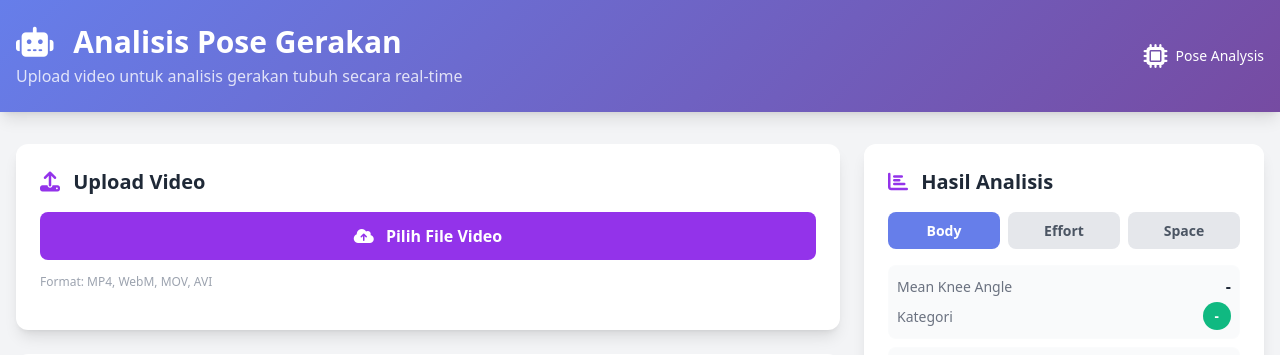
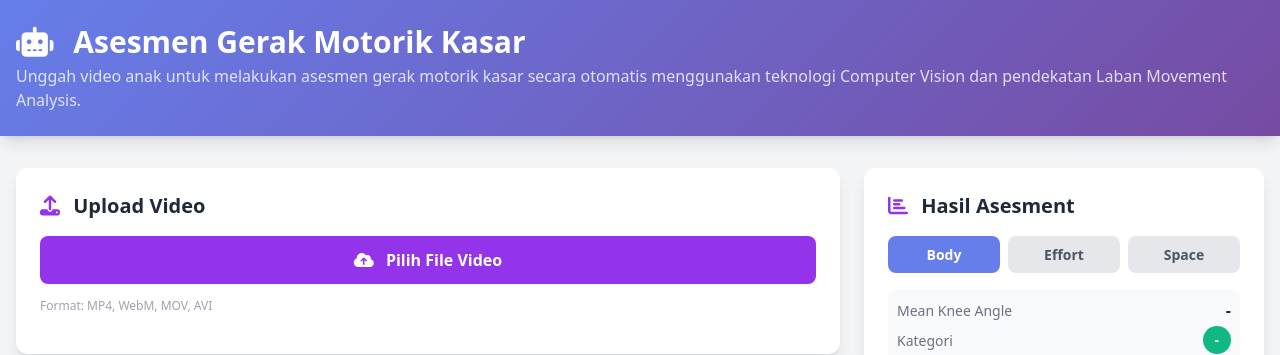
Before and after one commit to VernandaWahyu/pose_analysis, a Flask app: page / in a window 1280 px wide. Shown: the top 355 px of the page. Run offline with Flask 3, Linux system fonts and the light colour scheme; some libraries are stand-ins or nearby versions.

Commit message:
Change title and headings for motor skills assessment
Updated the title and headings to reflect a focus on motor skills assessment.

```diff
--- a/templates/index.html
+++ b/templates/index.html
@@ -3,7 +3,7 @@
 <head>
     <meta charset="UTF-8" />
     <meta name="viewport" content="width=device-width, initial-scale=1.0" />
-    <title>Analisis Pose Gerakan</title>
+    <title>Asesmen Gerak Motorik Kasar</title>
 
     <script src="https://cdn.tailwindcss.com"></script>
     <link rel="stylesheet" href="https://cdnjs.cloudflare.com/ajax/libs/font-awesome/6.4.0/css/all.min.css" />
@@ -161,11 +161,11 @@
                 <div>
                     <h1 class="text-3xl font-bold">
                         <i class="fas fa-robot mr-3"></i>
-                        Analisis Pose Gerakan
+                        Asesmen Gerak Motorik Kasar
                     </h1>
-                    <p class="text-white/80 mt-1">Upload video untuk analisis gerakan tubuh secara real-time</p>
+                    <p class="text-white/80 mt-1">Unggah video anak untuk melakukan asesmen gerak motorik kasar secara otomatis menggunakan teknologi Computer Vision dan pendekatan Laban Movement Analysis.</p>
                 </div>
-                <div class="flex items-center gap-2">
+                <div class hidden ="flex items-center gap-2">
                     <i class="fas fa-microchip text-2xl"></i>
                     <span class="text-sm font-medium">Pose Analysis</span>
                 </div>
@@ -266,7 +266,7 @@
                 <div class="bg-white rounded-xl shadow-lg p-6 card-hover sticky top-6">
                     <h2 class="text-xl font-bold text-gray-800 mb-4">
                         <i class="fas fa-chart-bar mr-2 text-purple-600"></i>
-                        Hasil Analisis
+                        Hasil Asesment
                     </h2>
 
                     <!-- Tab Navigation -->
```
